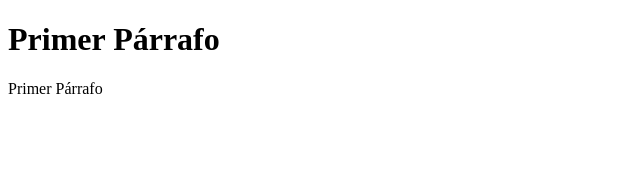
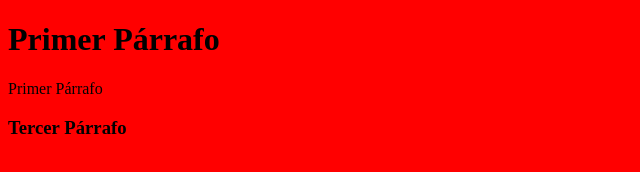
Before and after one commit to mdzp07/git1, a plain HTML site: page index.html in a window 1280 px wide. Shown: the whole page, without its empty margins (0-640 px from the left). Drawn offline with Linux system fonts and the light colour scheme.

Commit message:
Correción Index y CSS

```diff
--- a/index.html
+++ b/index.html
@@ -5,10 +5,11 @@
     <meta http-equiv="X-UA-Compatible" content="IE=edge">
     <meta name="viewport" content="width=device-width, initial-scale=1.0">
     <title>Document</title>
+    <link rel="stylesheet" href="/style.css">
 </head>
 <body>
     <h1>Primer Párrafo</h1>
     <p>Primer Párrafo</p>
-
+    <h3>Tercer Párrafo</h3>
 </body>
 </html>
--- a/style.css
+++ b/style.css
@@ -1 +1,4 @@
 /* Comentario de CSS */
+body {
+    background-color: red;
+}
```
